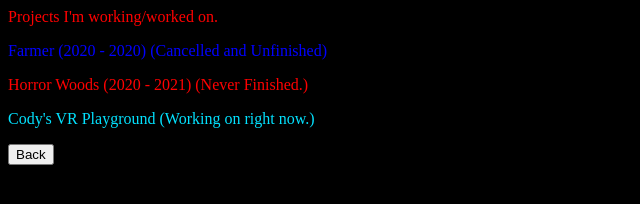
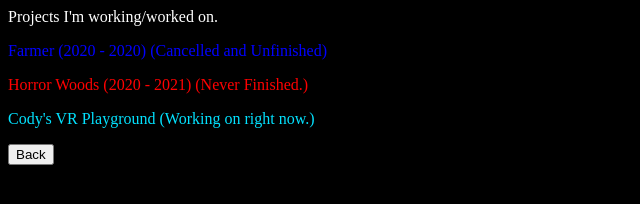
Before and after one commit to CodyProductions/CodyProductions.github.io, a plain HTML site: page projects.html in a window 1280 px wide. Shown: the whole page, without its empty margins (0-640 px from the left). Drawn offline with Linux system fonts and the light colour scheme.

Commit message:
Update projects.html

```diff
--- a/projects.html
+++ b/projects.html
@@ -6,7 +6,7 @@
 </head>
 </html>
 <body style="background-color:black;">
-<p style="color:red">Projects I'm working/worked on.</p>
+<p style="color:white">Projects I'm working/worked on.</p>
 <p style="color:blue">Farmer (2020 - 2020) (Cancelled and Unfinished)</p>
 <p style="color:red">Horror Woods (2020 - 2021) (Never Finished.)</p>
 <p style="color:#03E2FF">Cody's VR Playground (Working on right now.)</p>
```
